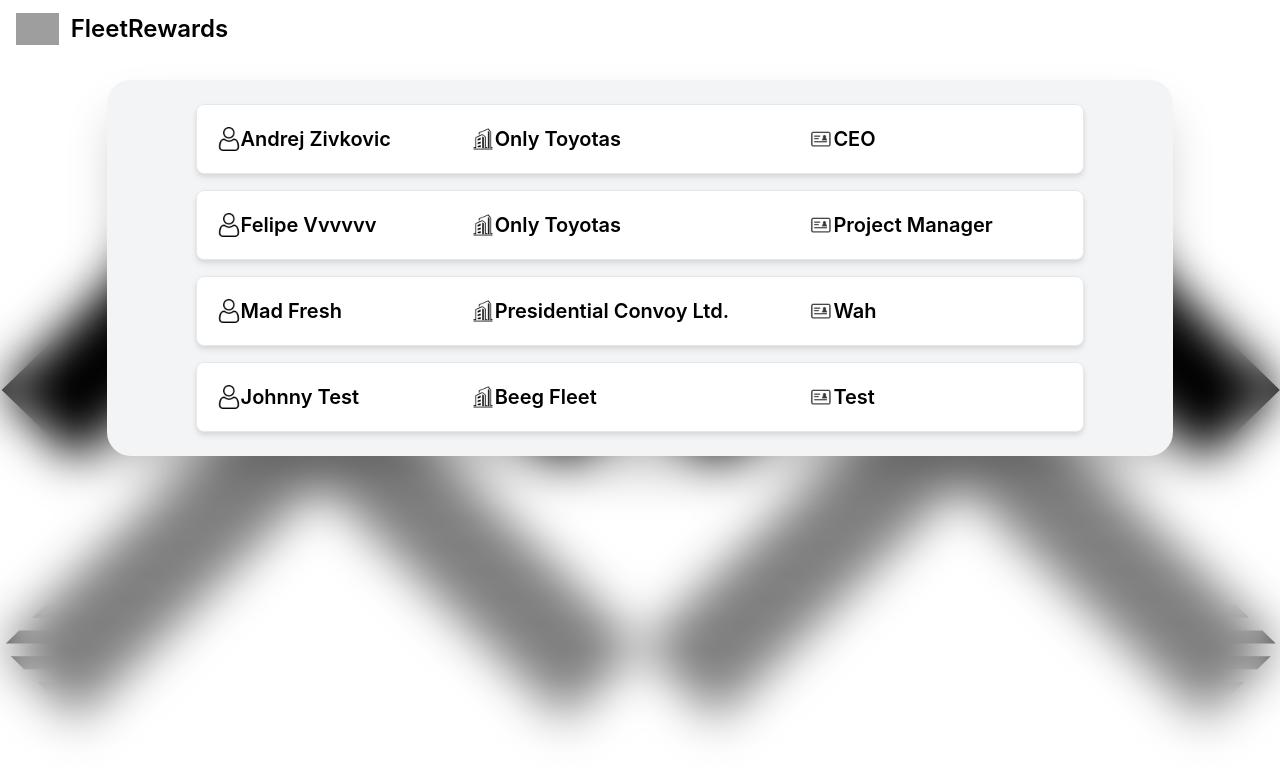
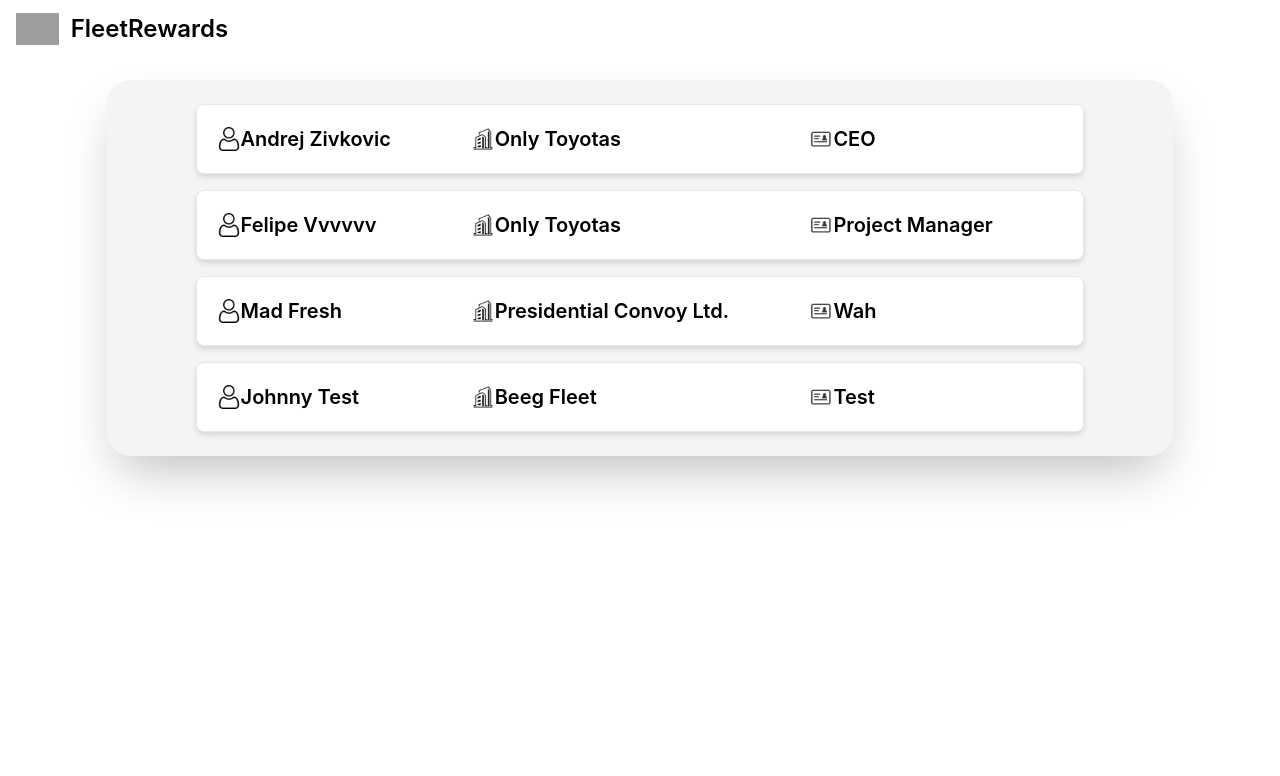
Before and after one commit to patcunko/userprofilemngr, a React (Create React App) app: page / in a window 1280 px wide. Shown: the top 776 px of the page. Built offline with nearby package versions, Linux system fonts and the light colour scheme; grey boxes are pictures that could not be loaded.

Commit message:
Update App.js

```diff
--- a/src/App.js
+++ b/src/App.js
@@ -16,10 +16,8 @@ function App() {
 
     return (
         <LoginProvider value={[isLoggedIn, setIsLoggedIn, user, setUser]}>
-            <div className='bg-repeat-round' style={{backgroundSize: 800, backgroundImage: `url(${bg_chev})`}}>
-                <div className='h-screen backdrop-blur-xl'>
             <Navbar/>
-                    <div className='absolute top-20 w-full grid backdrop-blur-xl'>
+            <div className='grid absolute top-20 h-fit w-full'>
                 <div className="rounded-3xl shadow-2xl w-5/6 bg-gray-100 justify-self-center items-center py-6">
                     <Routes>
                         <Route exact path="/" element={<HomePage/>}/>
@@ -27,8 +25,6 @@ function App() {
                     </Routes>
                 </div>
             </div>
-                </div>
-            </div>
         </LoginProvider>
     );
 };
```
Lines whose indentation alone changed are shown as unchanged.
